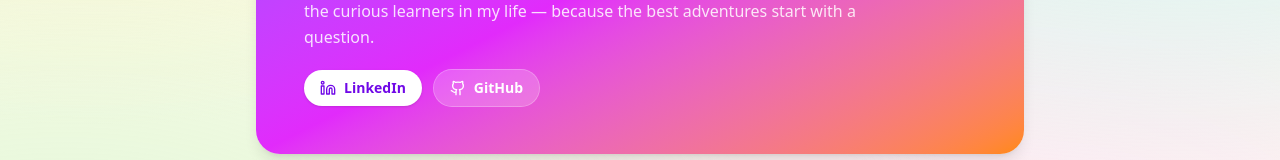
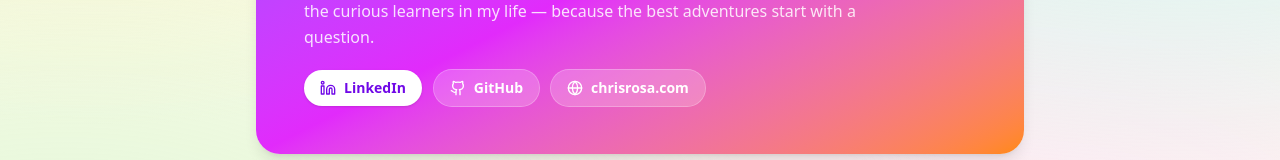
Before and after one commit to chrisrosaghub/chrisrosaghub.github.io, a React (Vite) app: page /about in a window 1280 px wide. Shown: the part 395-555 px from the top of the page. Built offline with nearby package versions, Linux system fonts and the light colour scheme; no server answers.

Commit message:
Add personal website link to About page

```diff
--- a/src/pages/about.tsx
+++ b/src/pages/about.tsx
@@ -61,6 +61,15 @@ export default function AboutPage() {
                         >
                             <Github className="size-4" />
                             GitHub
+                        </a>
+                        <a
+                            href="https://www.chrisrosa.com/"
+                            target="_blank"
+                            rel="noopener noreferrer"
+                            className="inline-flex items-center gap-2 rounded-full bg-white/20 hover:bg-white/30 transition-colors text-white px-4 py-2 text-sm font-bold ring-1 ring-white/40"
+                        >
+                            <Globe className="size-4" />
+                            chrisrosa.com
                         </a>
                     </div>
                 </div>
```
